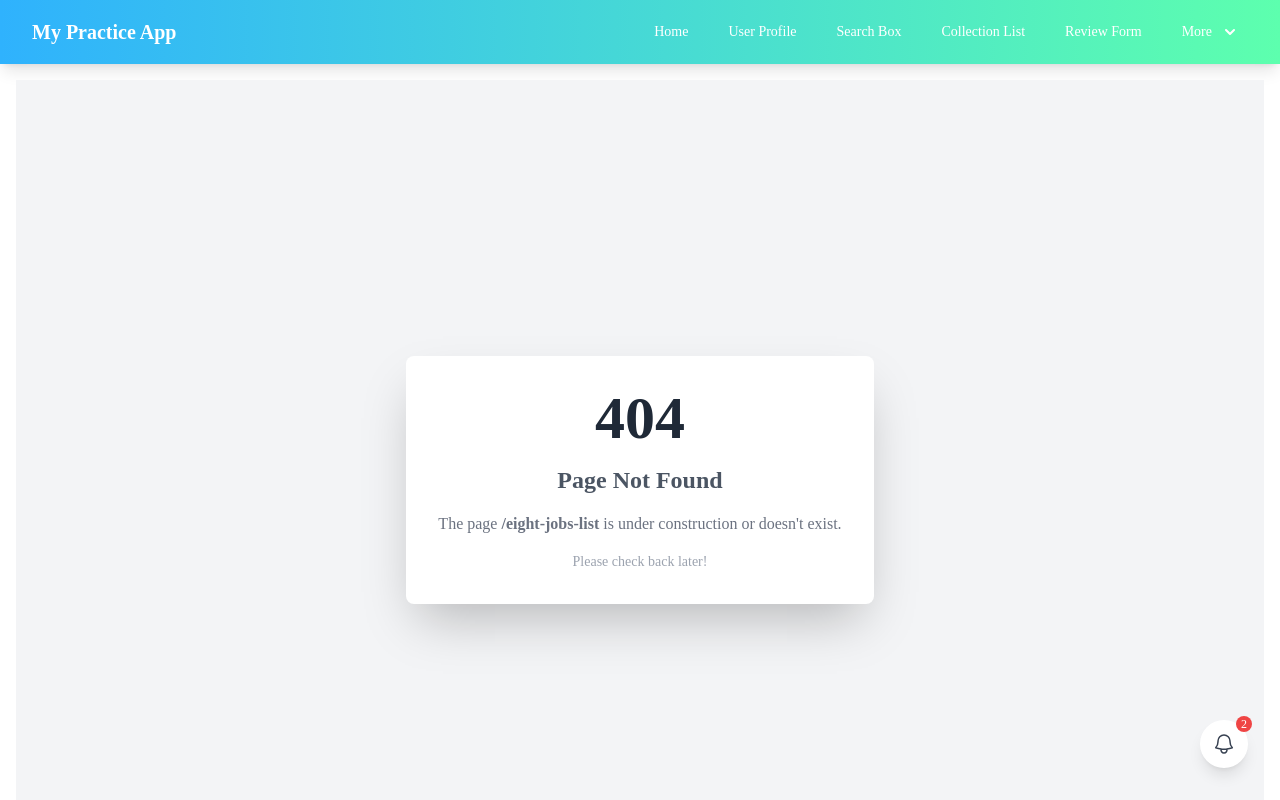
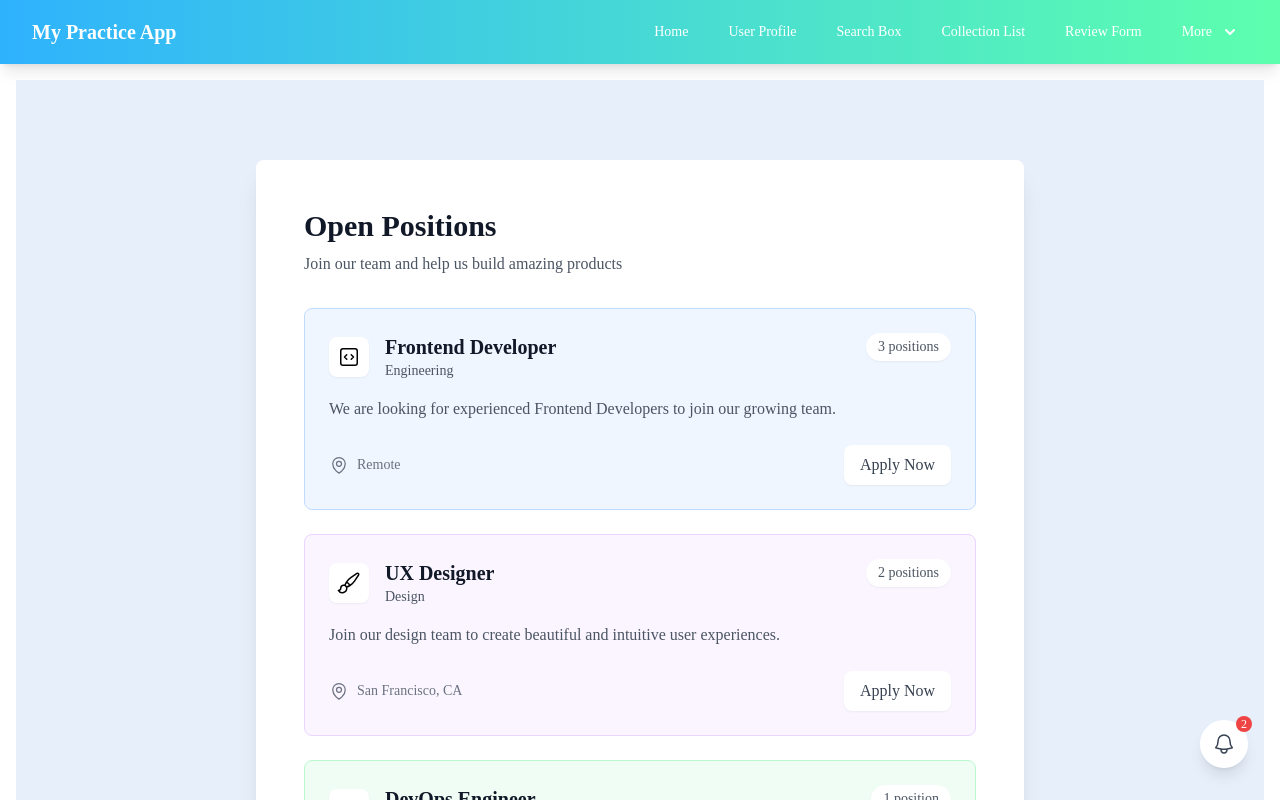
Before and after one commit to AnVuTrong/learn-tailwind, a React (Create React App) app: page /eight-jobs-list in a window 1280 px wide. Before the commit this address had no page. Shown: the top 800 px of the page. Built offline with nearby package versions, Linux system fonts and the light colour scheme.

Commit message:
job list complete

```diff
--- a/src/App.tsx
+++ b/src/App.tsx
@@ -12,7 +12,7 @@ import { NotificationBell } from './components/notification.components/notificat
 import { NotificationPopup } from './components/notification.components/notification-popup.component';
 import { NOTIFICATIONS_DATA } from './constants/notifications.constants';
 import { Subscription } from './components/subscription.components/subscription.component';
-
+import { JobsList } from './components/job-card.components/jobs-list.component';
 function App() {
   const [isOpen, setIsOpen] = useState(false);
   const [notifications, setNotifications] = useState(NOTIFICATIONS_DATA);
@@ -37,7 +37,7 @@ function App() {
           <Route path='four-review-form' element={<ReviewForm />} />
           <Route path='five-user-list' element={<UserList />} />
           <Route path='seven-subscription' element={<Subscription />} />
-
+          <Route path='eight-jobs-list' element={<JobsList />} />
           <Route path='*' element={<NotFound />} />
         </Route>
       </Routes>
--- /dev/null
+++ b/src/components/job-card.components/job-card.component.tsx
@@ -0,0 +1,65 @@
+import { Job } from '../../types/job.types';
+
+interface JobCardProps {
+  job: Job;
+}
+
+export const JobCard = ({ job }: JobCardProps) => {
+  return (
+    <div className={`rounded-lg border p-6 ${job.color}`}>
+      <div className="flex items-start justify-between">
+        <div className="flex items-center gap-4">
+          <div className="rounded-lg bg-white p-2 shadow-sm">
+            <svg
+              xmlns="http://www.w3.org/2000/svg"
+              fill="none"
+              viewBox="0 0 24 24"
+              strokeWidth={1.5}
+              stroke="currentColor"
+              className="h-6 w-6"
+            >
+              <path strokeLinecap="round" strokeLinejoin="round" d={job.icon} />
+            </svg>
+          </div>
+          <div>
+            <h2 className="text-xl font-semibold text-gray-900">{job.title}</h2>
+            <p className="text-sm text-gray-600">{job.department}</p>
+          </div>
+        </div>
+        <span className="rounded-full bg-white px-3 py-1 text-sm font-medium text-gray-600 shadow-sm">
+          {job.openPositions} {job.openPositions === 1 ? 'position' : 'positions'}
+        </span>
+      </div>
+
+      <p className="mt-4 text-gray-600">{job.description}</p>
+
+      <div className="mt-6 flex items-center justify-between">
+        <div className="flex items-center text-sm text-gray-500">
+          <svg
+            xmlns="http://www.w3.org/2000/svg"
+            fill="none"
+            viewBox="0 0 24 24"
+            strokeWidth={1.5}
+            stroke="currentColor"
+            className="mr-2 h-5 w-5"
+          >
+            <path
+              strokeLinecap="round"
+              strokeLinejoin="round"
+              d="M15 10.5a3 3 0 11-6 0 3 3 0 016 0z"
+            />
+            <path
+              strokeLinecap="round"
+              strokeLinejoin="round"
+              d="M19.5 10.5c0 7.142-7.5 11.25-7.5 11.25S4.5 17.642 4.5 10.5a7.5 7.5 0 1115 0z"
+            />
+          </svg>
+          {job.location}
+        </div>
+        <button className="rounded-lg bg-white px-4 py-2 font-medium text-gray-700 shadow-sm transition-colors hover:bg-gray-50">
+          Apply Now
+        </button>
+      </div>
+    </div>
+  );
+};
--- /dev/null
+++ b/src/components/job-card.components/jobs-list.component.tsx
@@ -0,0 +1,21 @@
+import { JOBS_DATA } from '../../constants/jobs.constants';
+import { JobCard } from './job-card.component';
+
+export const JobsList = () => {
+  return (
+    <div className="flex min-h-screen w-full items-center justify-center bg-[#E6EFFA] py-20">
+      <div className="w-[48rem] rounded-lg bg-white p-12 shadow-xl">
+        <div className="mb-8">
+          <h1 className="text-3xl font-bold text-gray-900">Open Positions</h1>
+          <p className="mt-2 text-gray-600">Join our team and help us build amazing products</p>
+        </div>
+
+        <div className="space-y-6">
+          {JOBS_DATA.map((job) => (
+            <JobCard key={job.id} job={job} />
+          ))}
+        </div>
+      </div>
+    </div>
+  );
+};
--- /dev/null
+++ b/src/constants/jobs.constants.ts
@@ -0,0 +1,34 @@
+import { Job } from '../types/job.types';
+
+export const JOBS_DATA: Job[] = [
+  {
+    id: 1,
+    title: 'Frontend Developer',
+    department: 'Engineering',
+    location: 'Remote',
+    openPositions: 3,
+    description: 'We are looking for experienced Frontend Developers to join our growing team.',
+    color: 'bg-blue-50 border-blue-200',
+    icon: 'M14.25 9.75L16.5 12l-2.25 2.25m-4.5 0L7.5 12l2.25-2.25M6 20.25h12A2.25 2.25 0 0020.25 18V6A2.25 2.25 0 0018 3.75H6A2.25 2.25 0 003.75 6v12A2.25 2.25 0 006 20.25z'
+  },
+  {
+    id: 2,
+    title: 'UX Designer',
+    department: 'Design',
+    location: 'San Francisco, CA',
+    openPositions: 2,
+    description: 'Join our design team to create beautiful and intuitive user experiences.',
+    color: 'bg-purple-50 border-purple-200',
+    icon: 'M9.53 16.122a3 3 0 00-5.78 1.128 2.25 2.25 0 01-2.4 2.245 4.5 4.5 0 008.4-2.245c0-.399-.078-.78-.22-1.128zm0 0a15.998 15.998 0 003.388-1.62m-5.043-.025a15.994 15.994 0 011.622-3.395m3.42 3.42a15.995 15.995 0 004.764-4.648l3.876-5.814a1.151 1.151 0 00-1.597-1.597L14.146 6.32a15.996 15.996 0 00-4.649 4.763m3.42 3.42a6.776 6.776 0 00-3.42-3.42'
+  },
+  {
+    id: 3,
+    title: 'DevOps Engineer',
+    department: 'Infrastructure',
+    location: 'London, UK',
+    openPositions: 1,
+    description: 'Looking for DevOps engineers to help scale our cloud infrastructure.',
+    color: 'bg-green-50 border-green-200',
+    icon: 'M21.75 17.25v-.228a4.5 4.5 0 00-.12-1.03l-2.268-9.64a3.375 3.375 0 00-3.285-2.602H7.923a3.375 3.375 0 00-3.285 2.602l-2.268 9.64a4.5 4.5 0 00-.12 1.03v.228m19.5 0a3 3 0 01-3 3H5.25a3 3 0 01-3-3m19.5 0a3 3 0 00-3-3H5.25a3 3 0 00-3 3m16.5 0h.008v.008h-.008v-.008zm-3 0h.008v.008h-.008v-.008z'
+  }
+];
--- a/src/constants/navigation.constants.ts
+++ b/src/constants/navigation.constants.ts
@@ -8,7 +8,7 @@ export const navigationLinks: NavigationLink[] = [
   { path: '/four-review-form', label: 'Review Form' },
   { path: '/five-user-list', label: 'User List' },
   { path: '/seven-subscription', label: 'Subscription' },
-  { path: '/eight-job-card', label: 'Job Card' },
+  { path: '/eight-jobs-list', label: 'Jobs List' },
   { path: '/nine-company-list', label: 'Company List' },
   { path: '/ten-landing-page', label: 'Landing Page' }
 ];
```
Also changed, not shown: src/types/job.types.ts (added, +10 -0 lines).
